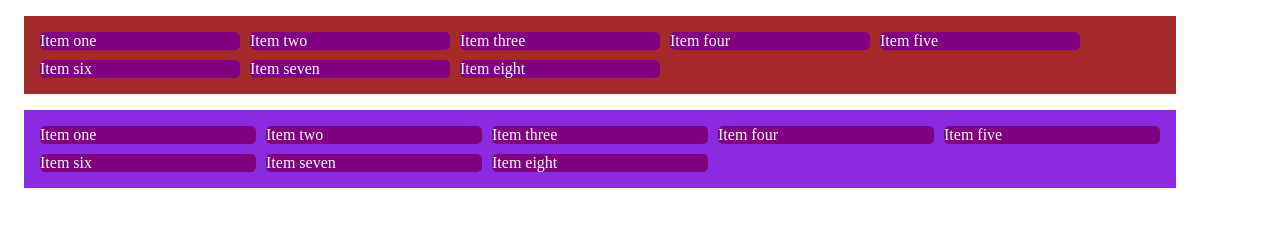
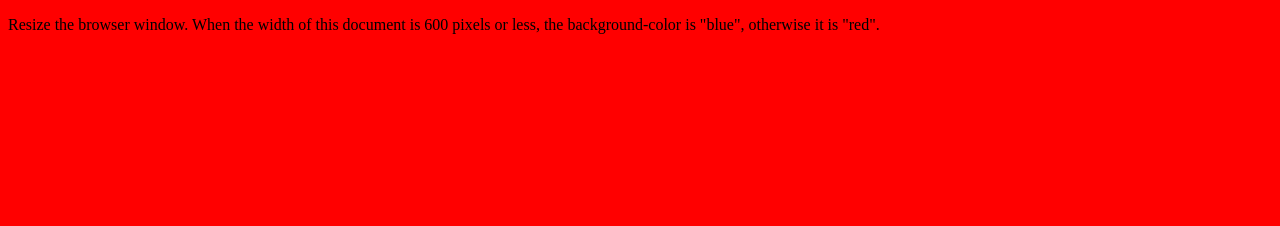
Before and after one commit to Hanna2110/cs3990, a website: page index.html in a window 1280 px wide. Drawn offline with Linux system fonts and the light colour scheme.

Commit message:
css_media1

```diff
--- /dev/null
+++ b/Styles/small.css
@@ -0,0 +1,3 @@
+body {
+    background-color: rgb(30, 129, 211);
+  }
--- a/Styles/styles.css
+++ b/Styles/styles.css
@@ -1,44 +1,3 @@
-.container {
-  display: grid;
-  grid-template-columns: auto 100px 30%;
-  grid-template-rows: 200px auto;
-  gap: 10px;
-  background-color:aqua;
-  padding: 1em;
+body {
+  background-color: red;
 }
-
-.box{
-  background-color: purple;
-  color: white;
-  border-radius: 5px;
-}
-
-.container1 {
-  display: grid;
-  grid-template-columns: 1fr 1fr;
-  grid-template-rows: 1fr 50px 1fr;
-  gap: 5px;
-  background-color:rgb(60, 5, 179);
-
-}
-
-.container2 {
-  display: grid;
-  grid-template-columns: repeat(auto-fill, 200px);
-  gap: 10px;
-  background-color:brown;
-  padding: 1em; /*scales based on the current element’s font size*/
-  max-width: 70rem; /*relative to the font size of the root element */
-  margin: 1rem;
-}
-
-
-.container3 {
-  display: grid;
-  grid-template-columns: repeat(auto-fill, minmax(200px, 1fr));
-  gap: 10px;
-  background-color:blueviolet;
-  padding: 1em; /*scales based on the current element’s font size*/
-  max-width: 70rem; /*relative to the font size of the root element */
-  margin: 1rem;
-}
--- a/index.html
+++ b/index.html
@@ -20,52 +20,14 @@
       href="Favicons\favicon-96x96.png"
       sizes="96x96"
     />
-
-    <link rel="stylesheet" href="Styles\styles.css" />
+    <!-- Served to all users -->
+    <link rel="stylesheet" href="Styles\styles.css" media="all"/>
+    <!-- Served to screens that are 600 pixels wide or less -->
+    <link rel="stylesheet" href="Styles\small.css" media="(max-width: 600px)" />
   </head>
   <body>
-    <!--
-    <div class="container">
-      <div class="box">Item one</div>
-      <div class="box">Item two</div>
-      <div class="box">Item three</div>
-      <div class="box">Item four</div>
-      <div class="box">Item five</div>
-    </div>
-
-    <div class="container1">
-      <div class="box">Item one</div>
-      <div class="box">Item two</div>
-      <div class="box">Item three</div>
-      <div class="box">Item four</div>
-      <div class="box">Item five</div>
-    </div>
-  -->
-
-    <div class="container2">
-      <div class="box">Item one</div>
-      <div class="box">Item two</div>
-      <div class="box">Item three</div>
-      <div class="box">Item four</div>
-      <div class="box">Item five</div>
-      <div class="box">Item six</div>
-      <div class="box">Item seven</div>
-      <div class="box">Item eight</div>
-    </div>
-
-    <div class="container3">
-      <div class="box">Item one</div>
-      <div class="box">Item two</div>
-      <div class="box">Item three</div>
-      <div class="box">Item four</div>
-      <div class="box">Item five</div>
-      <div class="box">Item six</div>
-      <div class="box">Item seven</div>
-      <div class="box">Item eight</div>
-    </div>
-
-
-
-
+    <p>Resize the browser window.
+    When the width of this document is 600 pixels or less,
+    the background-color is "blue", otherwise it is "red".</p>
   </body>
 </html>
```
